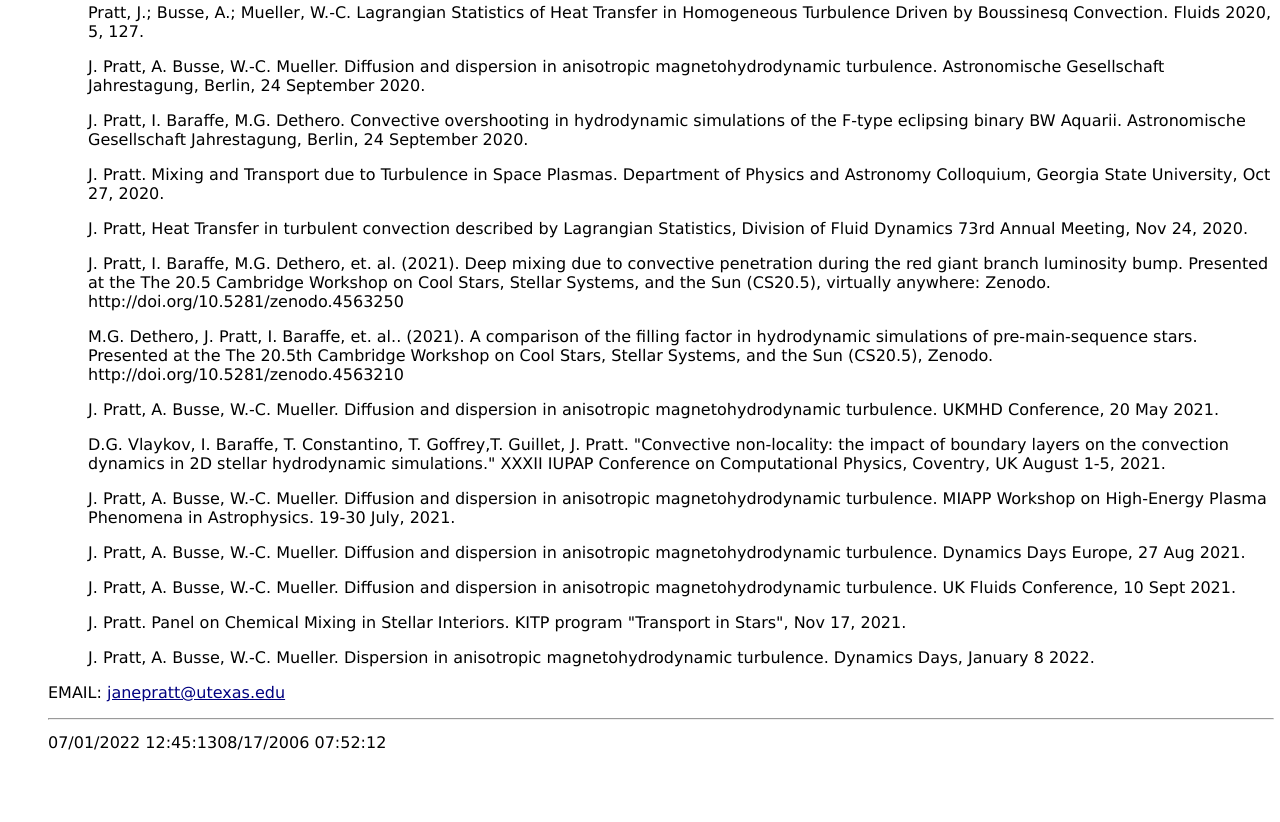
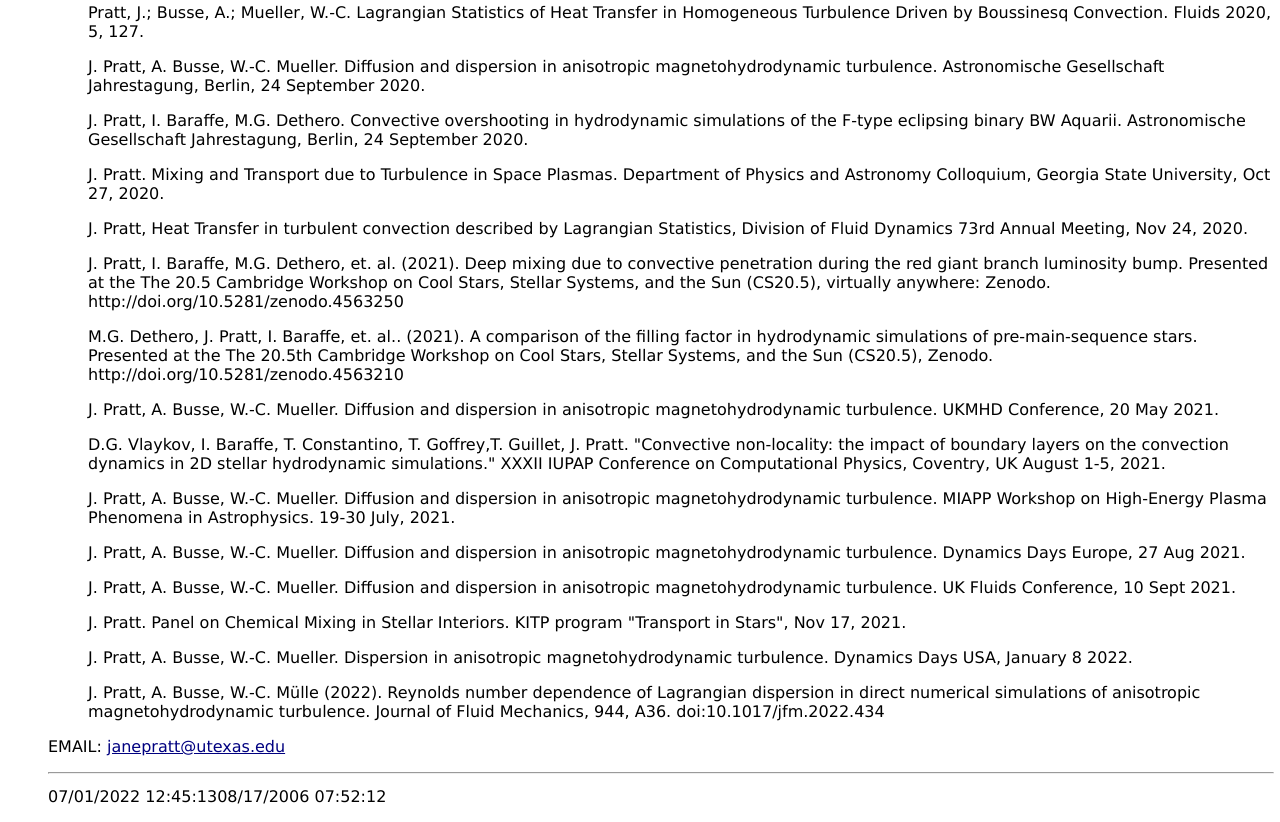
Before and after one commit to jprattmagnetic/jprattmagnetic.github.io, a plain HTML site: page prattcv.html in a window 1280 px wide. Shown: the part 8795-9617 px from the top of the page. Before the commit the page ends 9563 px from the top, so only its background shows below. Drawn offline with Linux system fonts and the light colour scheme.

Commit message:
Updating CV.

```diff
--- a/prattcv.html
+++ b/prattcv.html
@@ -825,7 +825,11 @@ J. Pratt.  Panel on Chemical Mixing in Stellar Interiors. KITP program "Transpor
 </p></ul>
 
 <ul><p><font face="Verdana"><font size=3>
-J. Pratt, A. Busse, W.-C. Mueller.  Dispersion in anisotropic magnetohydrodynamic turbulence.  Dynamics Days, January 8 2022.
+J. Pratt, A. Busse, W.-C. Mueller.  Dispersion in anisotropic magnetohydrodynamic turbulence.  Dynamics Days USA, January 8 2022.
+</p></ul>
+
+<ul><p><font face="Verdana"><font size=3>
+J. Pratt, A. Busse, W.-C. Mülle (2022). Reynolds number dependence of Lagrangian dispersion in direct numerical simulations of anisotropic magnetohydrodynamic turbulence. Journal of Fluid Mechanics, 944, A36. doi:10.1017/jfm.2022.434
 </p></ul>
 
 
```
